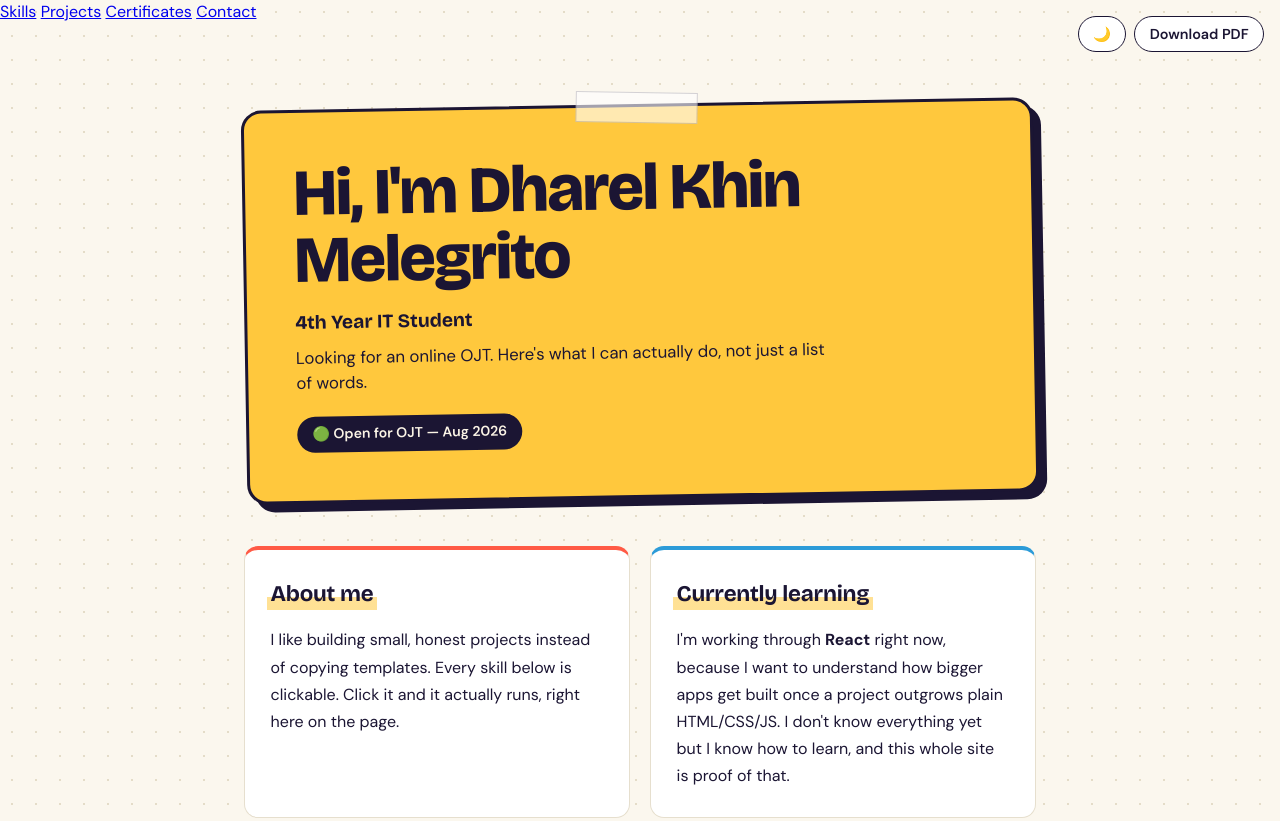
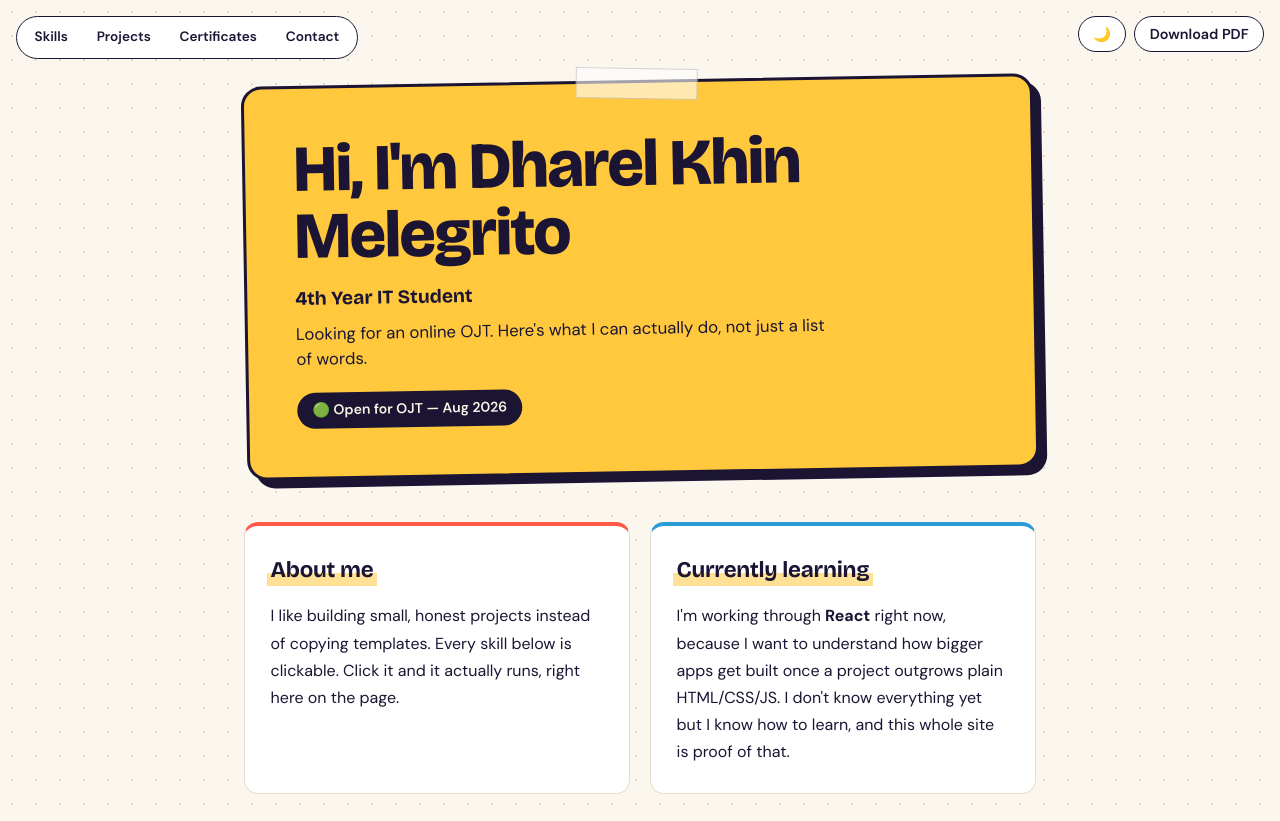
Before and after one commit to IcedToffe/Digital-Resume, a plain HTML site: page index.html in a window 1280 px wide. Shown: the top 821 px of the page. Drawn offline with nearby package versions, Linux system fonts and the light colour scheme; no server answers.

Commit message:
updated the design

```diff
--- a/style.css
+++ b/style.css
@@ -747,6 +747,39 @@ body[data-theme="dark"] .section-title {
 .icon-btn:hover { background: var(--sunny); color: #1B1533; border-color: #1B1533; }
 .icon-btn:focus-visible { outline: 3px solid var(--sky); outline-offset: 2px; }
 
+/* ---------- Top navigation (desktop only) ---------- */
+
+.top-nav {
+  position: fixed;
+  top: 1rem;
+  left: 1rem;
+  z-index: 10;
+  display: none;
+  gap: 0.2rem;
+  padding: 0.3rem;
+  background: var(--surface);
+  border: 1px solid var(--ink);
+  border-radius: 999px;
+}
+
+.top-nav a {
+  font-weight: 600;
+  font-size: 0.85rem;
+  color: var(--ink);
+  text-decoration: none;
+  padding: 0.35rem 0.8rem;
+  border-radius: 999px;
+}
+
+.top-nav a:hover { background: var(--sunny); color: #1B1533; }
+.top-nav a:focus-visible { outline: 3px solid var(--sky); outline-offset: 2px; }
+
+@media (min-width: 1100px) { .top-nav { display: flex; } }
+
+section[id] { scroll-margin-top: 4.5rem; }
+
+.pill-btn { border: none; font-family: var(--font-body); cursor: pointer; }
+
 /* ---------- Easter egg ---------- */
 
 .easter-hint {
@@ -805,6 +838,7 @@ body[data-theme="dark"] .section-title {
   body { background: #fff; color: #000; }
 
   .floating-controls,
+  .top-nav,
   .demo-panel,
   .contact-form,
   .easter-hint,
```
